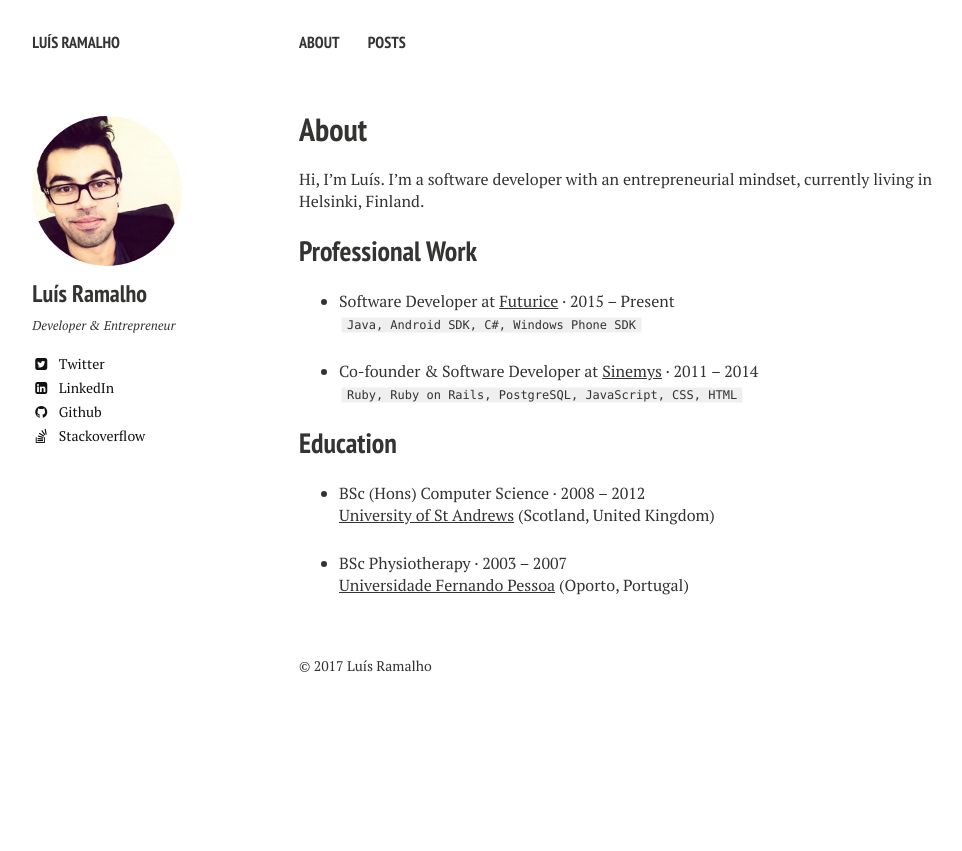
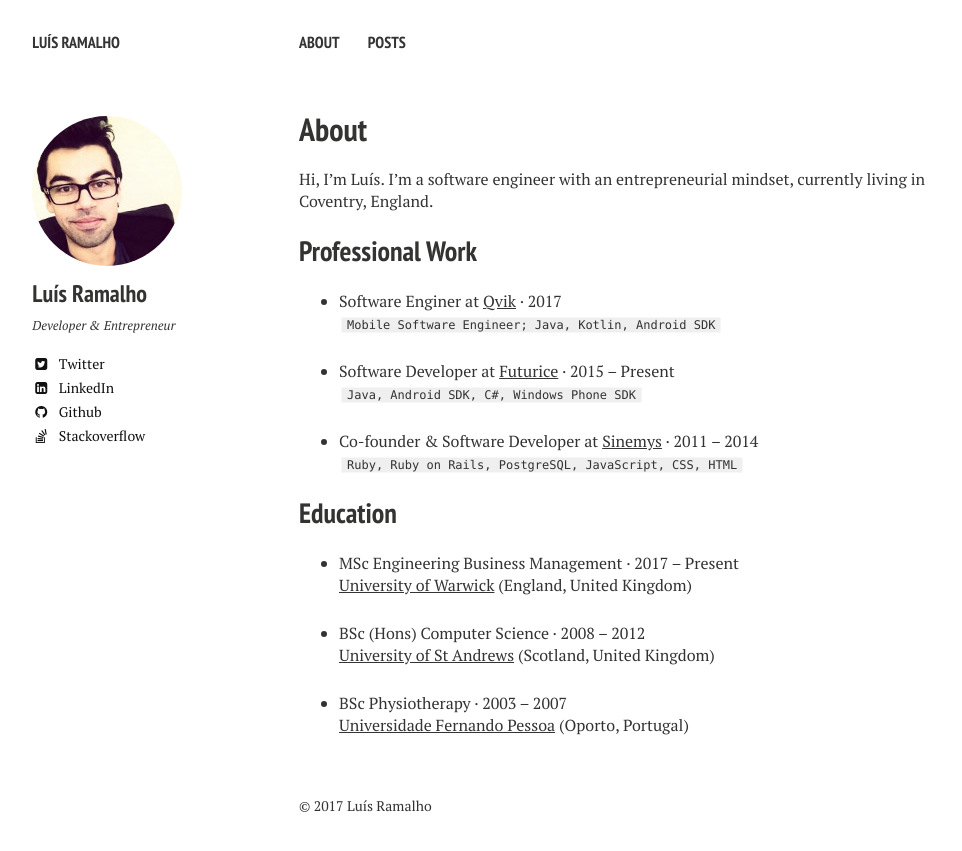
Before and after one commit to luisramalho/luisramalho.github.io, a Jekyll site: the page built from about/index.md, in a window 1280 px wide. Shown: the top 851 px of the page, without its empty margins (21-983 px from the left). Built offline with Jekyll 4.4.1, drawn with Linux system fonts in a browser that asks for light colours; nearby versions of some CDN libraries.

Commit message:
Updates the about page

```diff
--- a/about/index.md
+++ b/about/index.md
@@ -9,9 +9,12 @@ comments: false
   creditlink: http://wegraphics.net/downloads/free-ultimate-blurred-background-pack/ -->
 ---
 
-Hi, I'm Luís. I'm a software developer with an entrepreneurial mindset, currently living in Helsinki, Finland.
+Hi, I'm Luís. I'm a software engineer with an entrepreneurial mindset, currently living in Coventry, England.
 
 ## Professional Work
+
+* Software Enginer at [Qvik](http://www.qvik.com) · 2017
+  <br/><code>Mobile Software Engineer; Java, Kotlin, Android SDK</code>
 
 * Software Developer at [Futurice](http://www.futurice.com) · 2015 – Present
   <br/><code>Java, Android SDK, C#, Windows Phone SDK</code>
@@ -21,6 +24,9 @@ Hi, I'm Luís. I'm a software developer with an entrepreneurial mindset, current
 
 ## Education
 
+* MSc Engineering Business Management · 2017 – Present<br/>
+  [University of Warwick](https://www.warwick.ac.uk) (England, United Kingdom)
+
 * BSc (Hons) Computer Science · 2008 – 2012<br/>
   [University of St Andrews](http://www.st-andrews.ac.uk/) (Scotland, United Kingdom)
 
```
